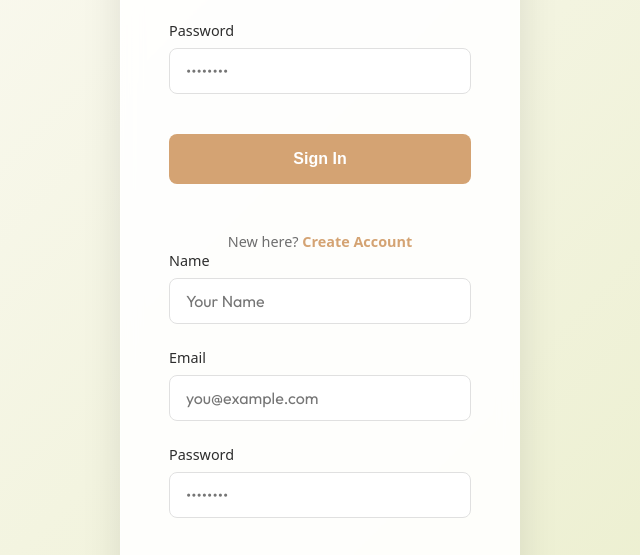
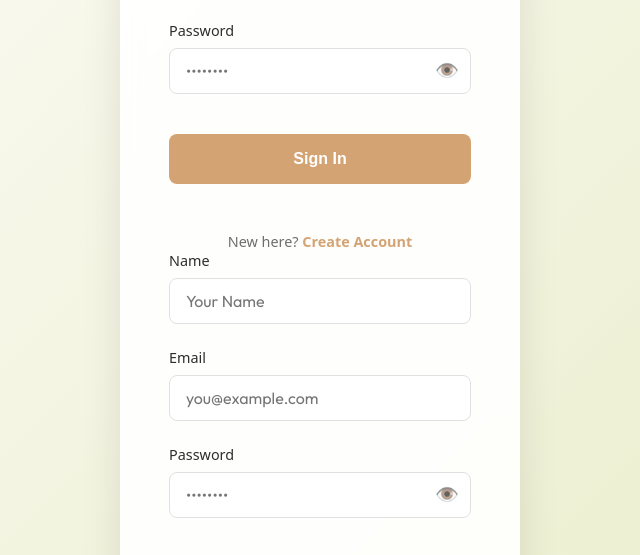
Before and after one commit to mohibkohi/golden-equinox-planner, a website: page index.html in a window 1280 px wide. Shown: the part 152-707 px from the top of the page, 320-960 px from the left. Drawn offline with nearby package versions, Linux system fonts and the light colour scheme; a web font is replaced by a local one.

Commit message:
Add Password Visibility Toggle

```diff
--- a/css/style.css
+++ b/css/style.css
@@ -425,6 +425,41 @@ body {
     border-color: rgba(255, 255, 255, 0.05);
 }
 
+.password-wrapper {
+    position: relative;
+    display: flex;
+    align-items: center;
+}
+
+.password-wrapper input {
+    width: 100%;
+    padding-right: 2.5rem;
+    /* Space for icon */
+}
+
+.password-toggle {
+    position: absolute;
+    right: 0.5rem;
+    background: none;
+    border: none;
+    cursor: pointer;
+    font-size: 1.2rem;
+    color: var(--text-muted);
+    padding: 0;
+    display: flex;
+    align-items: center;
+    justify-content: center;
+    height: 100%;
+    width: 2rem;
+    transition: color 0.2s;
+    opacity: 0.7;
+}
+
+.password-toggle:hover {
+    color: var(--text-main);
+    opacity: 1;
+}
+
 /* Settings Modal */
 .settings-modal {
     position: fixed;
--- a/index.html
+++ b/index.html
@@ -31,7 +31,13 @@
                     </div>
                     <div class="form-group">
                         <label>Password</label>
-                        <input type="password" id="login-password" required placeholder="••••••••">
+                        <div class="password-wrapper">
+                            <input type="password" id="login-password" required placeholder="••••••••">
+                            <button type="button" class="password-toggle" data-target="login-password"
+                                aria-label="Show password">
+                                <span class="icon">👁️</span>
+                            </button>
+                        </div>
                     </div>
                     <button type="submit" class="btn-primary full-width">Sign In</button>
                     <p class="auth-footer">
@@ -51,7 +57,13 @@
                     </div>
                     <div class="form-group">
                         <label>Password</label>
-                        <input type="password" id="signup-password" required placeholder="••••••••">
+                        <div class="password-wrapper">
+                            <input type="password" id="signup-password" required placeholder="••••••••">
+                            <button type="button" class="password-toggle" data-target="signup-password"
+                                aria-label="Show password">
+                                <span class="icon">👁️</span>
+                            </button>
+                        </div>
                     </div>
                     <button type="submit" class="btn-primary full-width">Create Account</button>
                     <p class="auth-footer">
--- a/js/app.js
+++ b/js/app.js
@@ -147,6 +147,20 @@ function setupEventListeners() {
         }
     });
 
+    // Password Visibility Toggle
+    document.querySelectorAll('.password-toggle').forEach(btn => {
+        btn.addEventListener('click', () => {
+            const targetId = btn.dataset.target;
+            const input = document.getElementById(targetId);
+            if (input) {
+                const type = input.getAttribute('type') === 'password' ? 'text' : 'password';
+                input.setAttribute('type', type);
+                // Update icon (optional: simpler to just keep eye, but could swap slashed eye)
+                btn.querySelector('.icon').textContent = type === 'password' ? '👁️' : '🔒';
+            }
+        });
+    });
+
     // Navigation
     elements.viewButtons.forEach(btn => {
         btn.addEventListener('click', () => {
```
